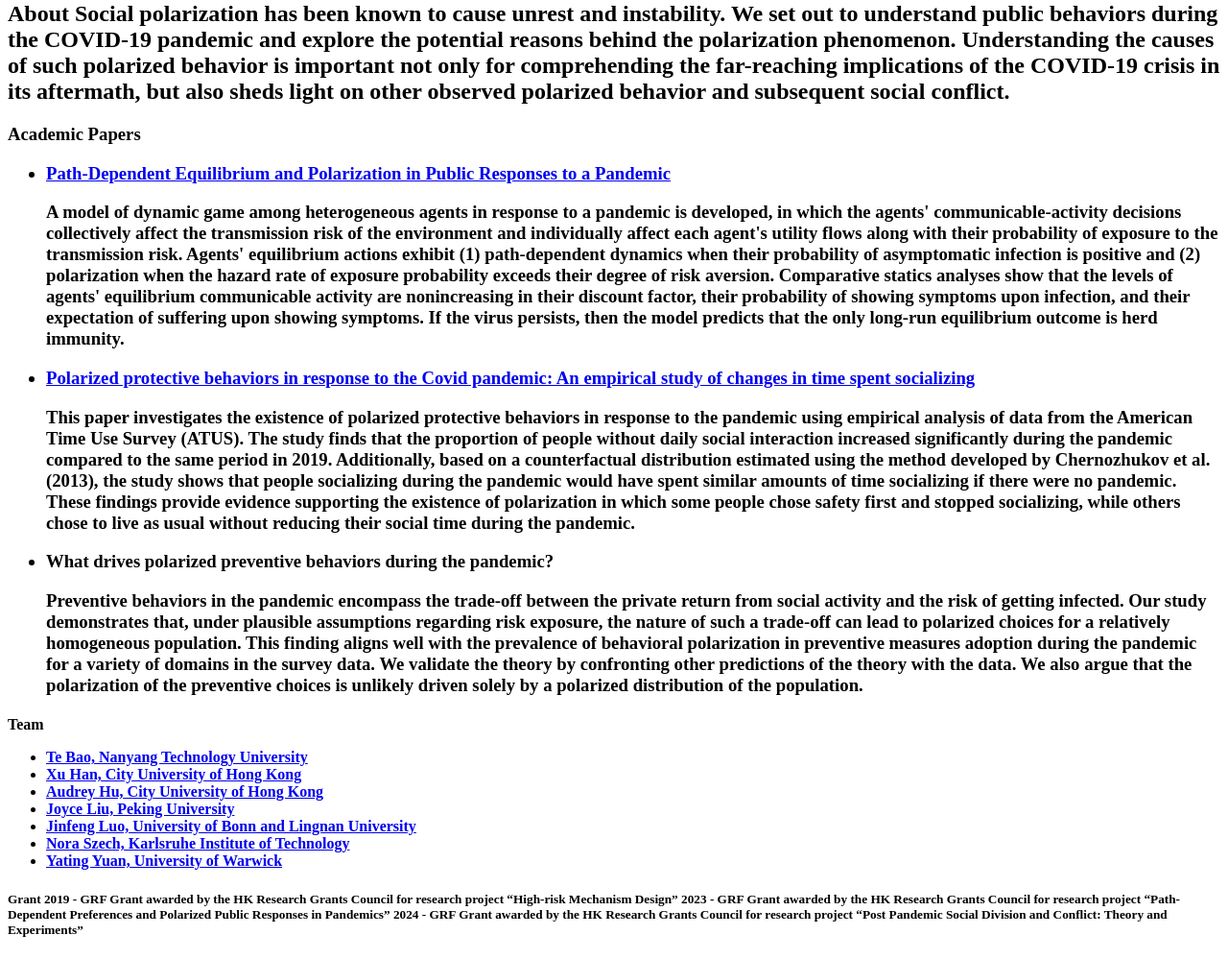
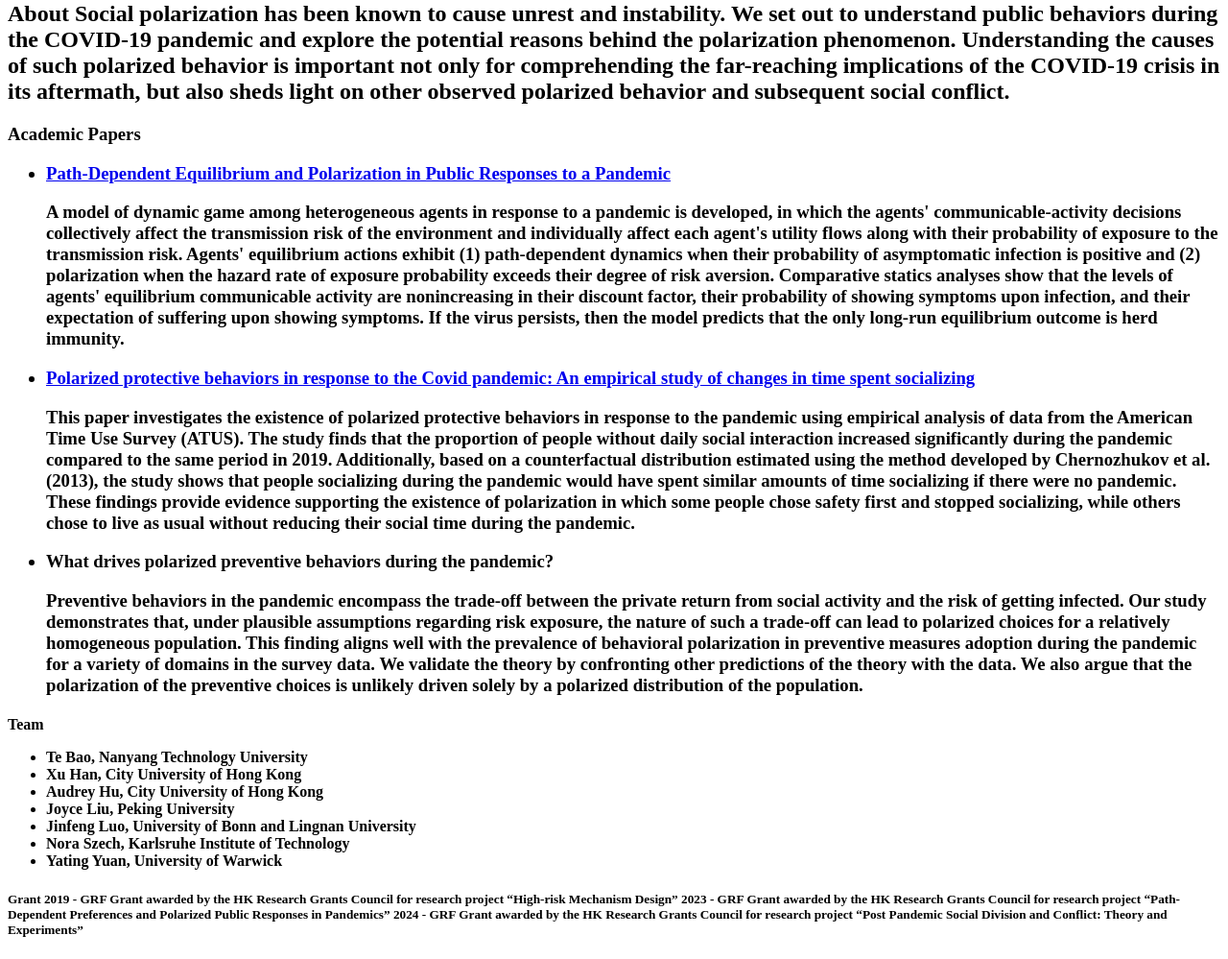
Before and after one commit to cp39/polarbehaviors-paper.org, a plain HTML site: page index.html in a window 1280 px wide. Shown: the part 79-1078 px from the top of the page at 96% size. Drawn offline with Linux system fonts and the light colour scheme.

Commit message:
index.html

```diff
--- a/index.html
+++ b/index.html
@@ -29,31 +29,31 @@
 	<h4>Team
 	<ul>
 		<li>
-			<a href="PolarPan20230726.pdf">Te Bao, Nanyang Technology University</a>
+			Te Bao, Nanyang Technology University</a>
 
 		</li>
 		<li>
-			<a href="PolarPan20230726.pdf">Xu Han, City University of Hong Kong</a>
+			Xu Han, City University of Hong Kong</a>
 
 		</li>
 		<li>
-			<a href="PolarPan20230726.pdf">Audrey Hu, City University of Hong Kong</a>
+			Audrey Hu, City University of Hong Kong</a>
 
 		</li>
 		<li>
-			<a href="PolarPan20230726.pdf">Joyce Liu, Peking University</a>
+			Joyce Liu, Peking University</a>
 
 		</li>
 		<li>
-			<a href="PolarPan20230726.pdf">Jinfeng Luo, University of Bonn and Lingnan University</a>
+			Jinfeng Luo, University of Bonn and Lingnan University</a>
 
 		</li>
 		<li>
-			<a href="PolarPan20230726.pdf">Nora Szech, Karlsruhe Institute of Technology</a>
+			Nora Szech, Karlsruhe Institute of Technology</a>
 
 		</li>
 		<li>
-			<a href="PolarPan20230726.pdf">Yating Yuan, University of Warwick</a>
+			Yating Yuan, University of Warwick</a>
 
 		</li>
 
```
